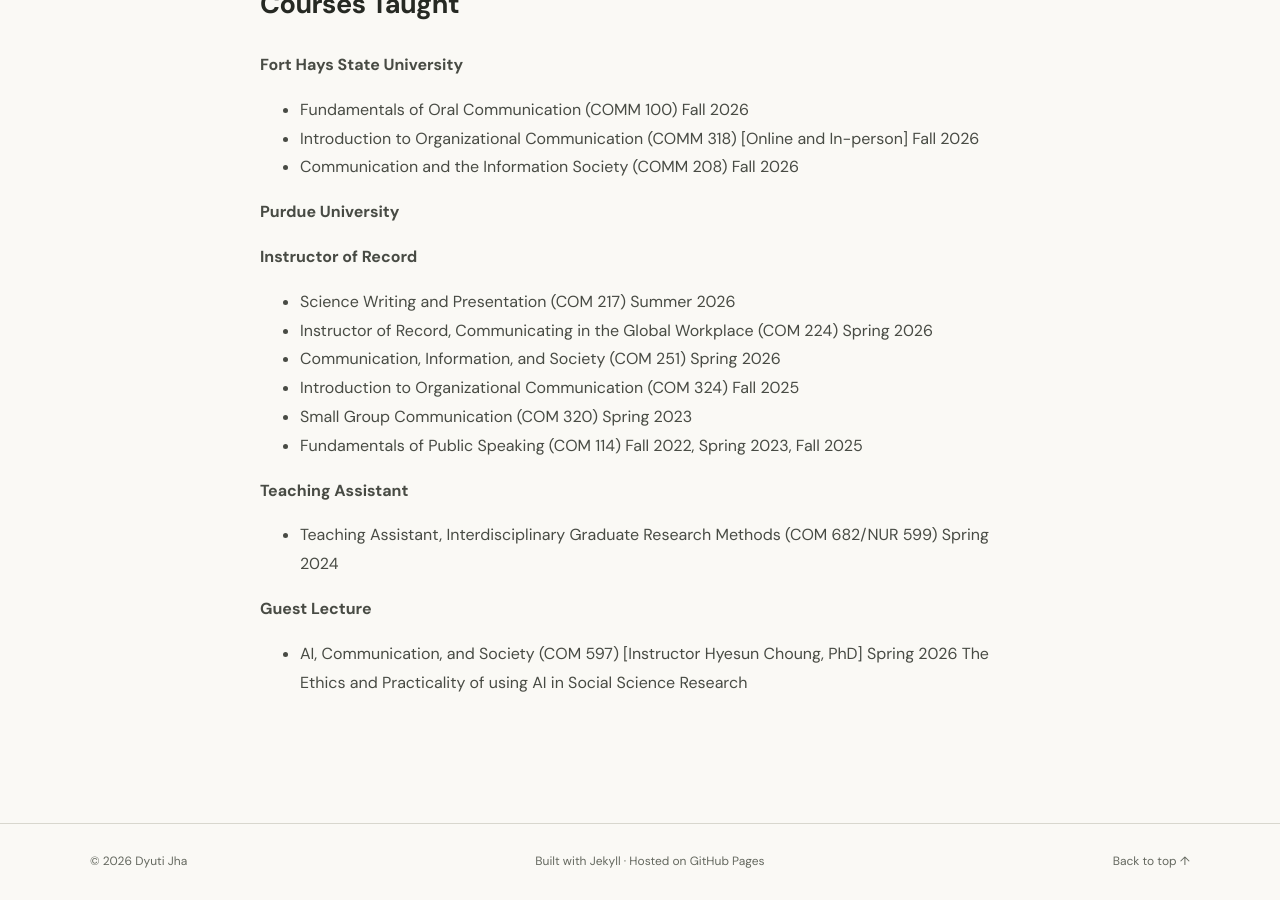
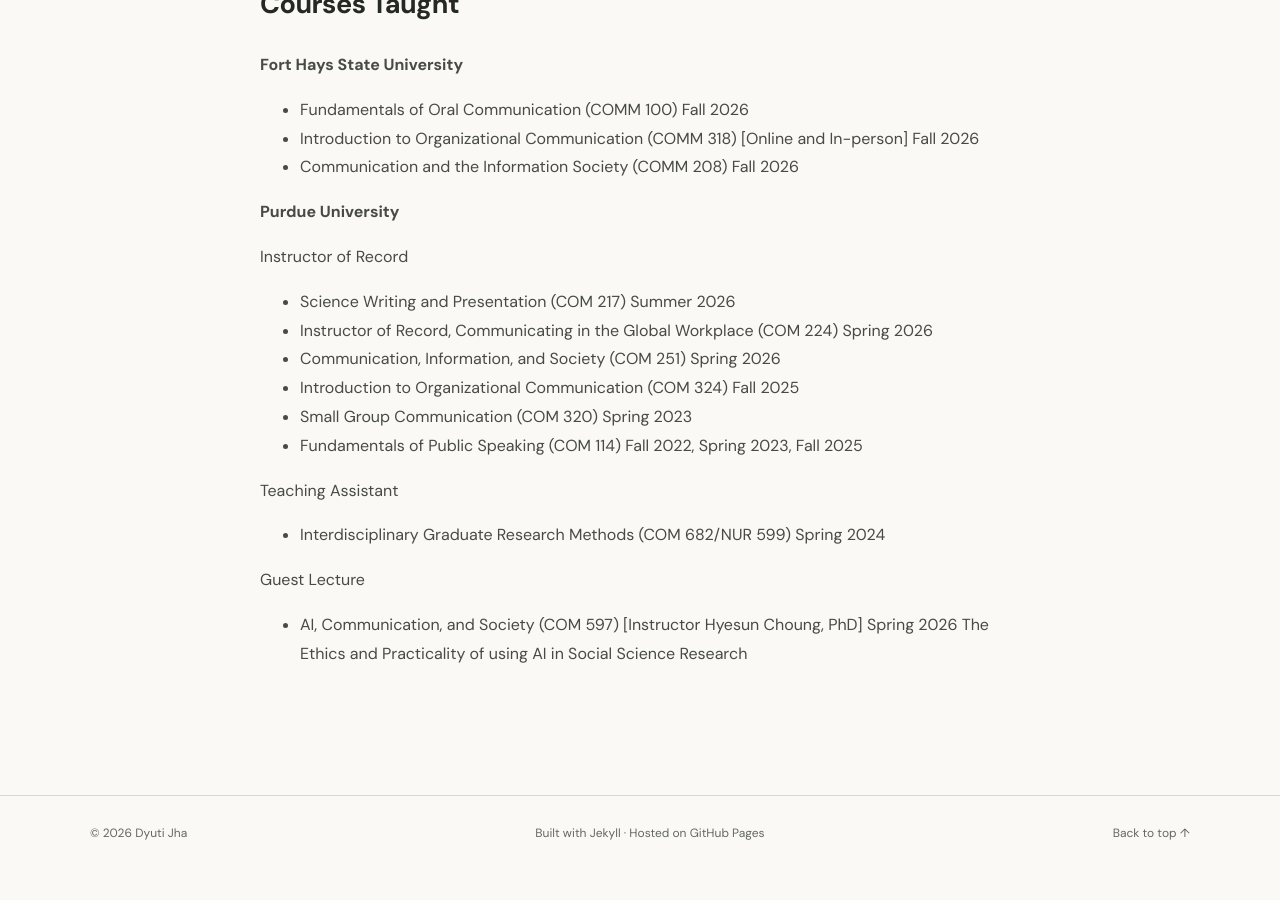
Before and after one commit to dyutij/dyutij.github.io, a Jekyll site: the page built from teaching.md, in a window 1280 px wide and 900 px high, scrolled down 1081 px. Built offline with Jekyll 4.4.1, drawn with Linux system fonts in a browser that asks for light colours; some web fonts are replaced; after the commit the page ends 1952 px from its top, so only the background shows below that.

Commit message:
Revise teaching roles and remove duplicates
Updated instructor roles and removed redundant lines.

```diff
--- a/teaching.md
+++ b/teaching.md
@@ -27,7 +27,7 @@ I aim to create inclusive learning environments that encourage students to exami
 
 **Purdue University**
 
-**Instructor of Record**
+Instructor of Record
 - Science Writing and Presentation (COM 217) Summer 2026
 - Instructor of Record, Communicating in the Global Workplace (COM 224) Spring 2026
 - Communication, Information, and Society (COM 251) Spring 2026
@@ -35,11 +35,9 @@ I aim to create inclusive learning environments that encourage students to exami
 - Small Group Communication (COM 320) Spring 2023
 - Fundamentals of Public Speaking (COM 114) Fall 2022, Spring 2023, Fall 2025
 
-**Teaching Assistant**
+Teaching Assistant
+- Interdisciplinary Graduate Research Methods (COM 682/NUR 599) Spring 2024
 
-- Teaching Assistant, Interdisciplinary Graduate Research Methods (COM 682/NUR 599) Spring 2024
-
-**Guest Lecture**
-
+Guest Lecture
 - AI, Communication, and Society (COM 597) [Instructor Hyesun Choung, PhD] Spring 2026
 The Ethics and Practicality of using AI in Social Science Research
```
